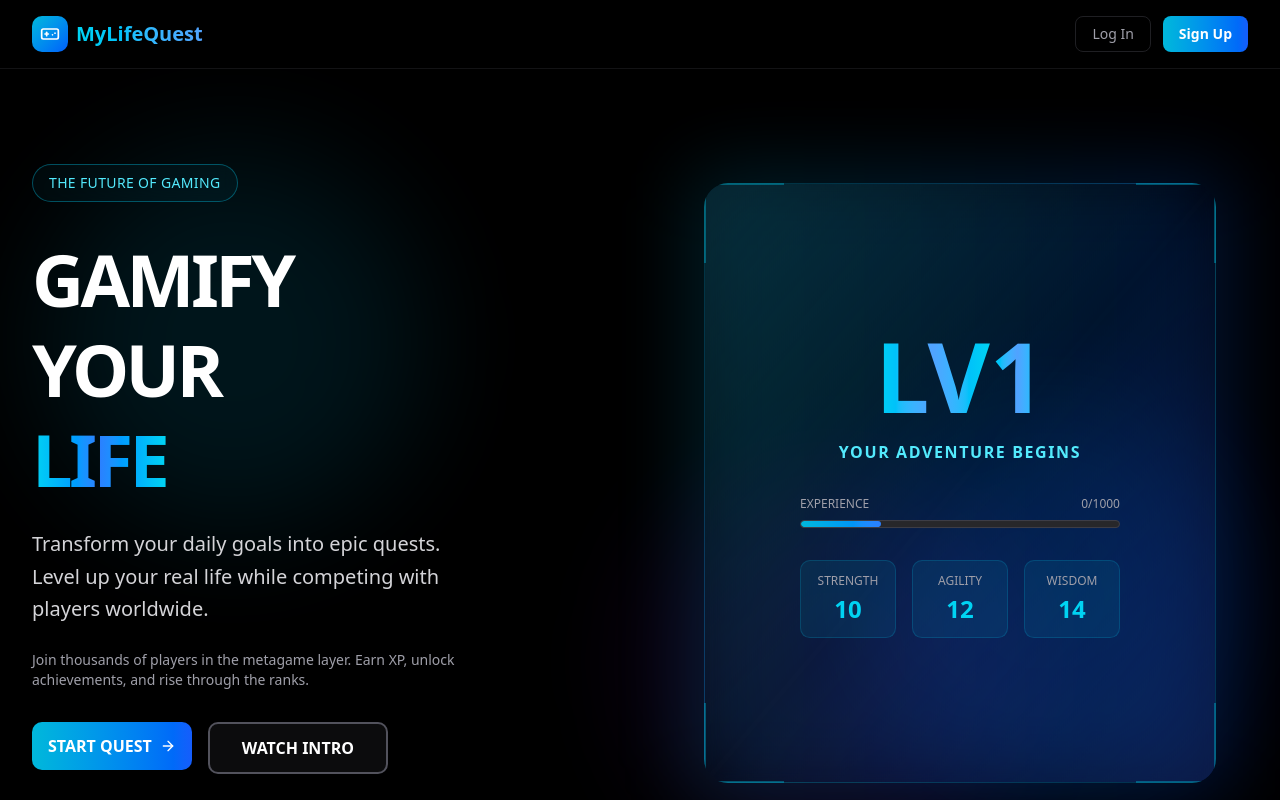
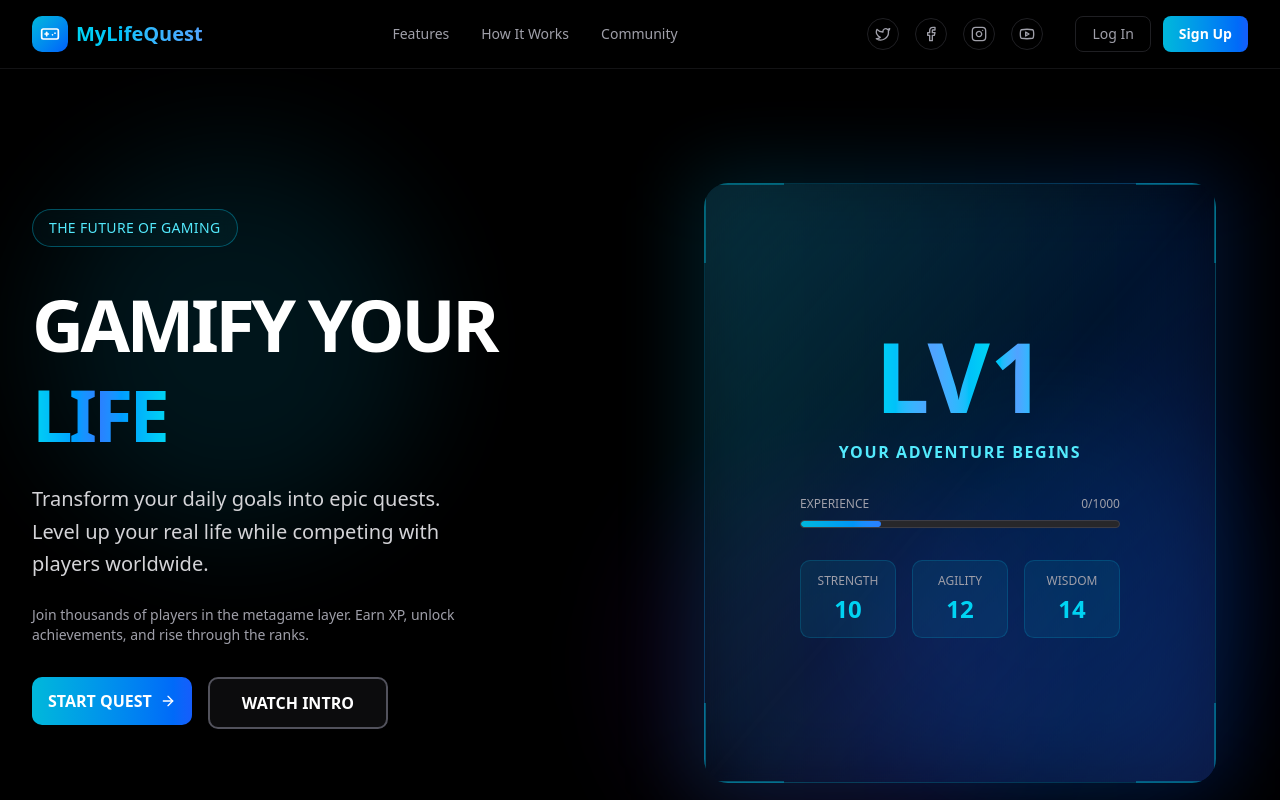
Before and after one commit to Tech-Nest-Hub/lifequest, a Next.js app: page / in a window 1280 px wide. Shown: the top 800 px of the page. Built offline with nearby package versions, Linux system fonts and the light colour scheme.

Commit message:
sections

```diff
--- a/components/landingpageui/herosection.tsx
+++ b/components/landingpageui/herosection.tsx
@@ -120,8 +120,7 @@ export function Hero() {
               ref={titleRef}
               className="text-5xl sm:text-6xl lg:text-7xl font-black leading-tight mb-6 tracking-tighter"
             >
-              <span className="title-word block text-white">GAMIFY</span>
-              <span className="title-word block text-white">YOUR</span>
+              <span className="title-word block text-white">GAMIFY YOUR</span>
               <span className="title-word inline-block bg-linear-to-r from-cyan-400 via-blue-500 to-cyan-400 bg-clip-text text-transparent">
                 LIFE
               </span>
@@ -137,7 +136,7 @@ export function Hero() {
             </p>
 
             <div ref={ctaRef} className="flex flex-col sm:flex-row gap-4">
-              <Link href="/signup" className="w-full sm:w-auto">
+              <Link href="/sign-up" className="w-full sm:w-auto">
                 <Button
                   size="lg"
                   className="w-full bg-linear-to-r from-cyan-500 to-blue-600 hover:from-cyan-600 hover:to-blue-700 text-white font-bold text-base px-8 py-6 rounded-lg gap-2 group transition-all duration-300 hover:shadow-lg hover:shadow-cyan-500/50"
--- a/components/landingpageui/navbar.tsx
+++ b/components/landingpageui/navbar.tsx
@@ -1,23 +1,66 @@
 "use client"
 
 import Link from "next/link"
-import { GamepadIcon } from "lucide-react"
+import { GamepadIcon, Facebook, Twitter, Instagram, Youtube } from "lucide-react"
 import { Button } from "@/components/ui/button"
+import { useEffect, useRef } from "react"
 
 export function Navbar() {
+
   return (
     <nav className="sticky top-0 z-50 border-b border-zinc-800/50 bg-black/80 backdrop-blur-xl">
       <div className="mx-auto flex max-w-7xl items-center justify-between px-4 py-4 sm:px-6 lg:px-8">
+        {/* Logo */}
         <Link href="/" className="flex items-center gap-2 font-bold text-xl hover:opacity-80 transition-opacity">
           <div className="rounded-lg bg-linear-to-br from-cyan-500 to-blue-600 p-2">
             <GamepadIcon className="h-5 w-5 text-white" />
           </div>
           <span className="bg-linear-to-r from-cyan-400 to-blue-400 bg-clip-text text-transparent">MyLifeQuest</span>
         </Link>
+
+        {/* Center Navigation - Hidden on mobile */}
+        <div className="hidden md:flex items-center gap-8">
+          <a href="#features" className="text-zinc-400 hover:text-cyan-400 transition-colors text-sm font-medium">
+            Features
+          </a>
+          <a href="#how-it-works" className="text-zinc-400 hover:text-cyan-400 transition-colors text-sm font-medium">
+            How It Works
+          </a>
+          <a href="#" className="text-zinc-400 hover:text-cyan-400 transition-colors text-sm font-medium">
+            Community
+          </a>
+        </div>
+
+        {/* Right Section - Auth Buttons + Floating Social Icons */}
+        <div className="flex items-center gap-8">
+          <div className="hidden lg:flex items-center gap-4">
+            <a href="https://twitter.com" target="_blank" rel="noopener noreferrer" className="floating-icon">
+              <div className="w-8 h-8 flex items-center justify-center rounded-full border border-zinc-700/50 hover:border-cyan-500/50 hover:bg-cyan-500/10  duration-300">
+                <Twitter className="h-4 w-4 text-zinc-400 hover:text-cyan-400" />
+              </div>
+            </a>
+            <a href="https://facebook.com" target="_blank" rel="noopener noreferrer" className="floating-icon">
+              <div className="w-8 h-8 flex items-center justify-center rounded-full border border-zinc-700/50 hover:border-cyan-500/50 hover:bg-cyan-500/10 transition-all duration-300">
+                <Facebook className="h-4 w-4 text-zinc-400 hover:text-cyan-400" />
+              </div>
+            </a>
+            <a href="https://instagram.com" target="_blank" rel="noopener noreferrer" className="floating-icon">
+              <div className="w-8 h-8 flex items-center justify-center rounded-full border border-zinc-700/50 hover:border-cyan-500/50 hover:bg-cyan-500/10 transition-all duration-300">
+                <Instagram className="h-4 w-4 text-zinc-400 hover:text-cyan-400" />
+              </div>
+            </a>
+            <a href="https://youtube.com" target="_blank" rel="noopener noreferrer" className="floating-icon">
+              <div className="w-8 h-8 flex items-center justify-center rounded-full border border-zinc-700/50 hover:border-cyan-500/50 hover:bg-cyan-500/10 transition-all duration-300">
+                <Youtube className="h-4 w-4 text-zinc-400 hover:text-cyan-400" />
+              </div>
+            </a>
+          </div>
+
+          {/* Auth Buttons */}
           <div className="flex items-center gap-3">
             <Button
               variant="ghost"
-            className="text-zinc-400 hover:text-white border border-zinc-700/50 hover:border-zinc-600"
+              className="text-zinc-400 hover:text-cyan-500 border border-zinc-700/50 hover:border-cyan-600"
             >
               Log In
             </Button>
@@ -26,6 +69,7 @@ export function Navbar() {
             </Button>
           </div>
         </div>
+      </div>
     </nav>
   )
 }
--- a/components/ui/button.tsx
+++ b/components/ui/button.tsx
@@ -5,7 +5,7 @@ import { cva, type VariantProps } from "class-variance-authority"
 import { cn } from "@/lib/utils"
 
 const buttonVariants = cva(
-  "inline-flex items-center justify-center gap-2 whitespace-nowrap rounded-md text-sm font-medium transition-all disabled:pointer-events-none disabled:opacity-50 [&_svg]:pointer-events-none [&_svg:not([class*='size-'])]:size-4 shrink-0 [&_svg]:shrink-0 outline-none focus-visible:border-ring focus-visible:ring-ring/50 focus-visible:ring-[3px] aria-invalid:ring-destructive/20 dark:aria-invalid:ring-destructive/40 aria-invalid:border-destructive",
+  "inline-flex hover:cursor-pointer items-center justify-center gap-2 whitespace-nowrap rounded-md text-sm font-medium transition-all disabled:pointer-events-none disabled:opacity-50 [&_svg]:pointer-events-none [&_svg:not([class*='size-'])]:size-4 shrink-0 [&_svg]:shrink-0 outline-none focus-visible:border-ring focus-visible:ring-ring/50 focus-visible:ring-[3px] aria-invalid:ring-destructive/20 dark:aria-invalid:ring-destructive/40 aria-invalid:border-destructive",
   {
     variants: {
       variant: {
--- a/utils/comps/getServerUser.ts
+++ b/utils/comps/getServerUser.ts
@@ -3,7 +3,7 @@ import { cookies } from "next/headers";
 import { createClient } from "../supabase/server";
 
 export async function getServerUser() {
-  const supabase = createClient(cookies());
+  const supabase = await createClient();
   const { data, error } = await supabase.auth.getUser();
 
   if (error) return null;
```
Lines whose indentation alone changed are shown as unchanged.
